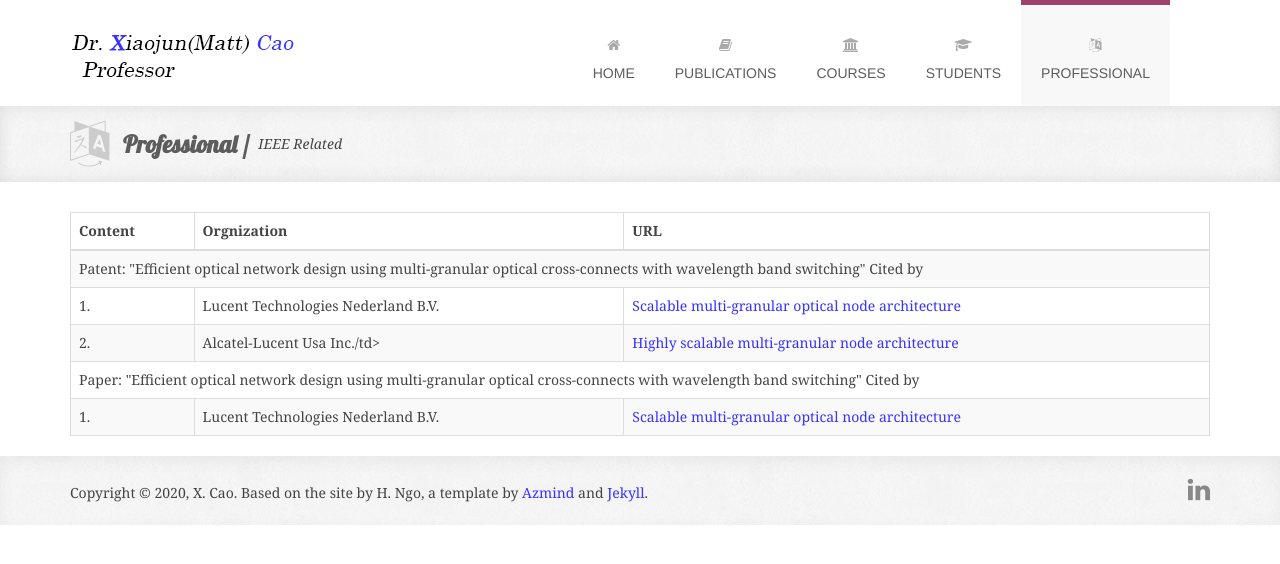
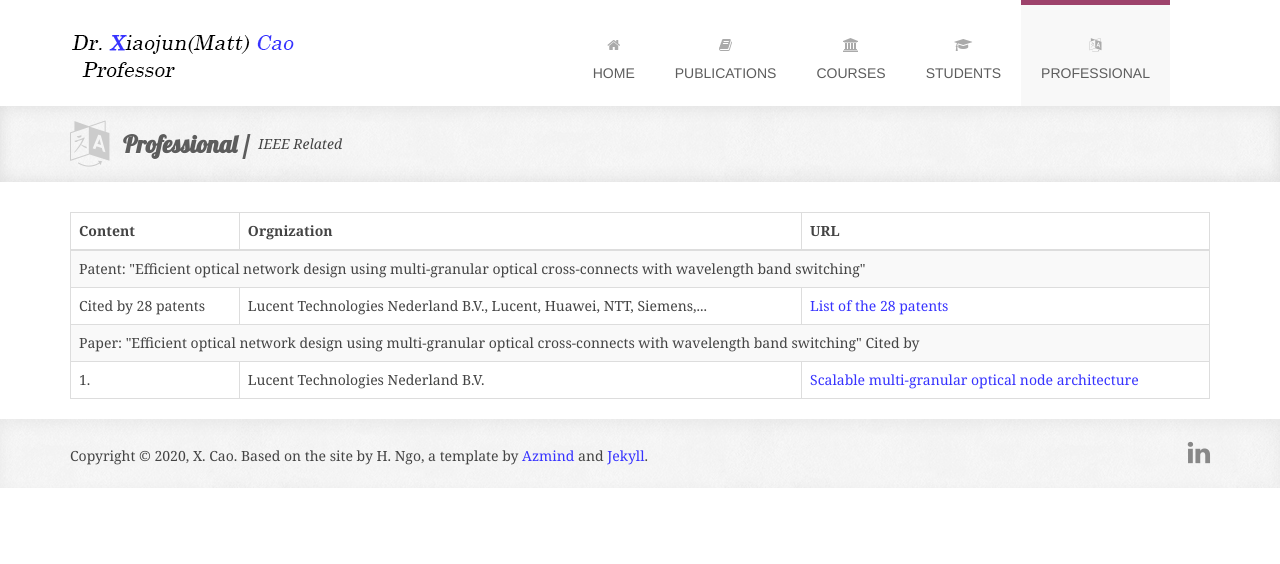
Before and after one commit to xiaojuncao/xiaojuncao, a Jekyll site: the page built from professional.html, in a window 1280 px wide. Shown: the top 564 px of the page. Built offline with Jekyll 4.4.1, drawn with Linux system fonts in a browser that asks for light colours; some web fonts are replaced.

Commit message:
Add files via upload

```diff
--- a/professional.html
+++ b/professional.html
@@ -18,18 +18,15 @@ sub-title: IEEE Related
   <tbody>
     {% for article in site.data.Vwritings %}
     <tr>
-        <td colspan="3">Patent: "Efficient optical network design using multi-granular optical cross-connects with wavelength band switching" Cited by</td>
+       <td colspan="3">Patent: "Efficient optical network design using multi-granular optical cross-connects with wavelength band switching" </td>
     </tr>
+
     <tr>
-        <td>1. </td>
-        <td>Lucent Technologies Nederland B.V.</td>
-        <td><a href="https://patents.google.com/patent/WO2004028197A2/tr"> Scalable multi-granular optical node architecture </a></td>
+    <td>Cited by 28 patents</td>
+    <td>Lucent Technologies Nederland B.V., Lucent, Huawei, NTT, Siemens,...</td>
+    <td><a href="https://patents.google.com/patent/WO2004028197A2/tr"> List of the 28 patents  </a></td>
     </tr>
-    <tr>
-        <td>2. </td>
-        <td>Alcatel-Lucent Usa Inc./td>
-        <td><a href="https://patents.google.com/patent/WO2004028197A2/tr"> Highly scalable multi-granular node architecture </a></td>
-    </tr>
+
     <tr>
         <td colspan="3">Paper: "Efficient optical network design using multi-granular optical cross-connects with wavelength band switching" Cited by</td>
     </tr>
```
